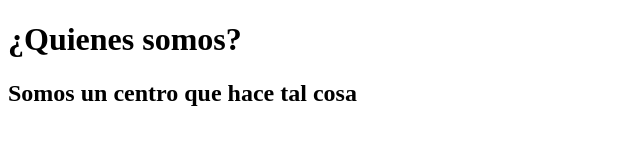
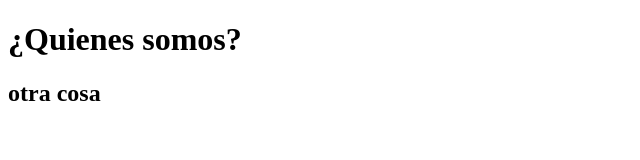
Before and after one commit to MartiBrgs/curso_git, a plain HTML site: page nosotros.html in a window 1280 px wide. Shown: the whole page, without its empty margins (0-640 px from the left). Drawn offline with Linux system fonts and the light colour scheme.

Commit message:
update de descripcion

```diff
--- a/nosotros.html
+++ b/nosotros.html
@@ -8,6 +8,6 @@
 </head>
 <body>
     <h1>¿Quienes somos?</h1>
-    <h2>Somos un centro que hace tal cosa</h2>
+    <h2>otra cosa</h2>
 </body>
 </html>
```
